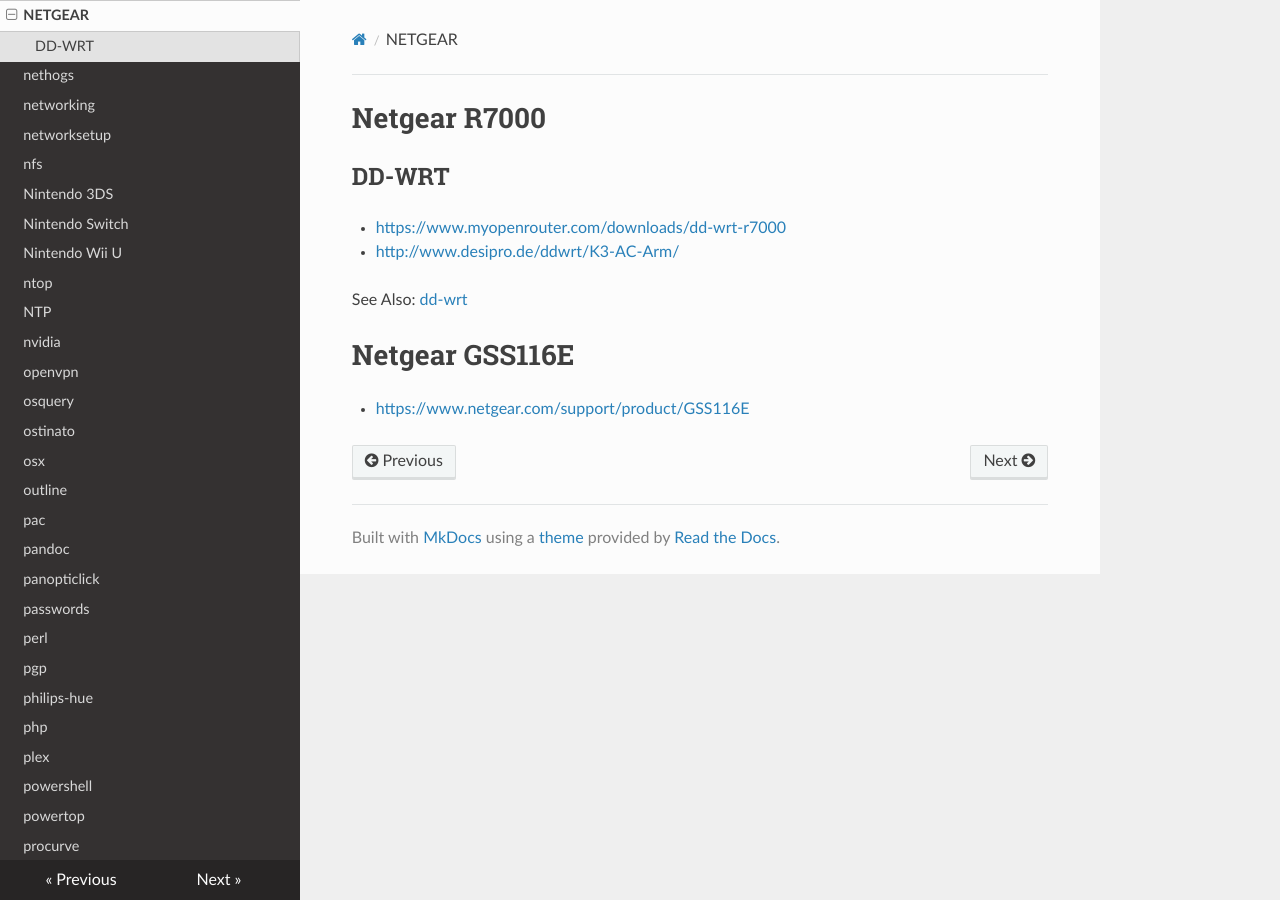
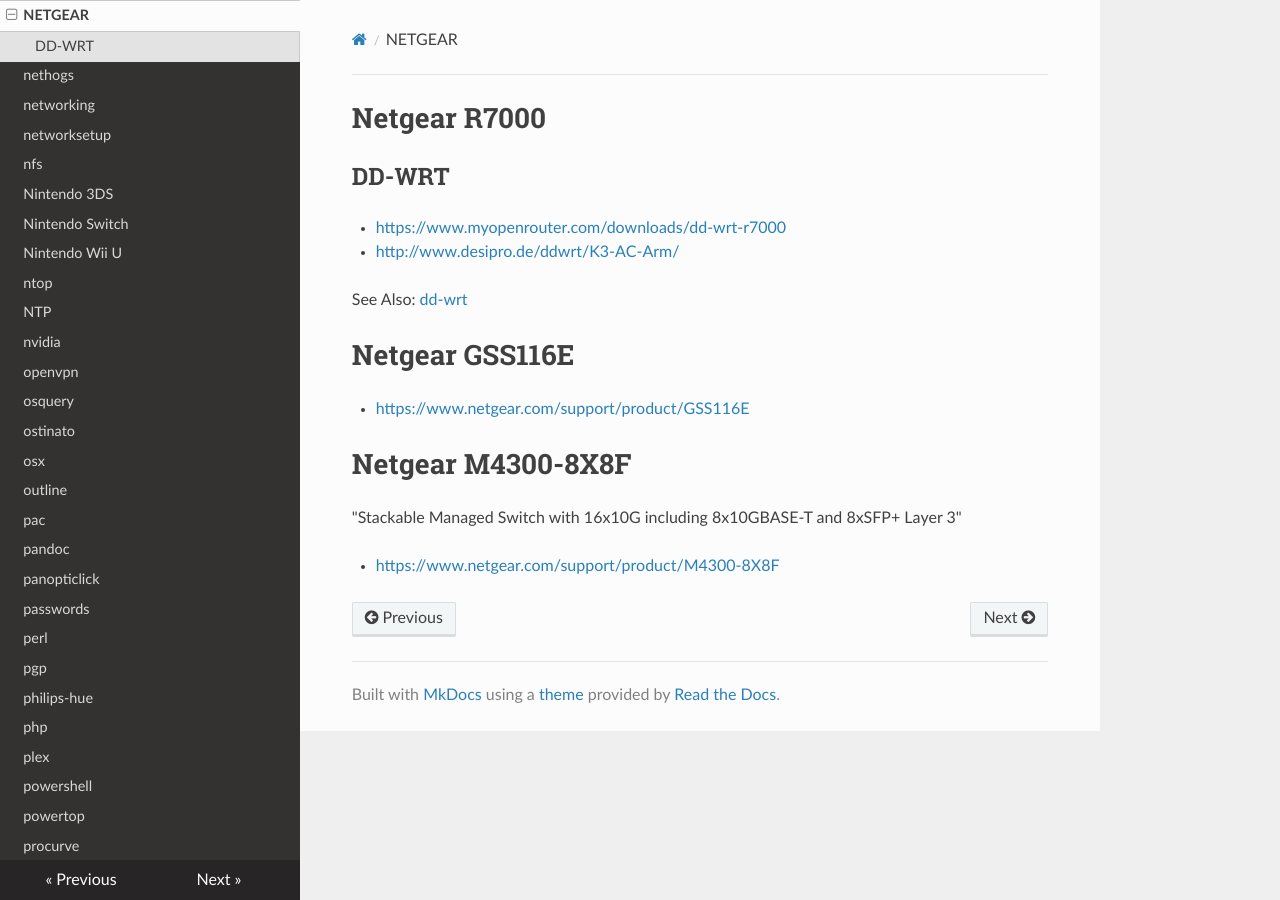
Before and after one commit to lando-cal/tech-notes, an MkDocs documentation site: the page built from docs/netgear.md, in a window 1280 px wide. Built offline with MkDocs 1.6.1, drawn with Linux system fonts in a browser that asks for light colours; nearby versions of some CDN libraries.

Commit message:
Add M4300-8X8F

```diff
--- a/docs/netgear.md
+++ b/docs/netgear.md
@@ -12,3 +12,9 @@ See Also: [dd-wrt](dd-wrt)
 # Netgear GSS116E
 
 - <https://www.netgear.com/support/product/GSS116E>
+
+# Netgear M4300-8X8F
+
+"Stackable Managed Switch with 16x10G including 8x10GBASE-T and 8xSFP+ Layer 3"
+
+- <https://www.netgear.com/support/product/M4300-8X8F>
```
